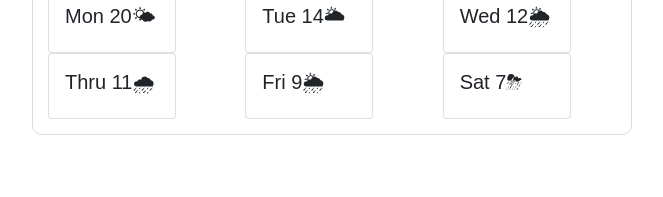
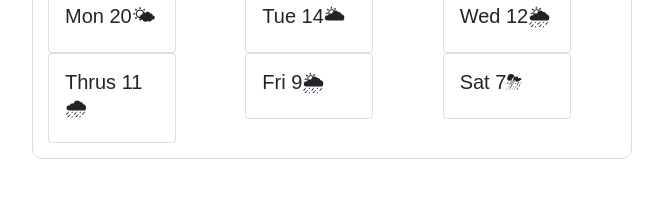
Before and after one commit to Mjb222/Weather-App-M, a plain HTML site: page index.html in a window 1280 px wide. Shown: the part 323-520 px from the top of the page, 308-971 px from the left. Drawn offline with nearby package versions, Linux system fonts and the light colour scheme; no server answers.

Commit message:
Update index.html
Testing sync with github and netlify

```diff
--- a/index.html
+++ b/index.html
@@ -96,7 +96,7 @@
             <div class="col">
               <div class="card" style="width: 8rem;">
                   <div class="card-body">
-                    <h5 class="card-title"> Thru 11🌧</h5>
+                    <h5 class="card-title"> Thrus 11🌧</h5>
                   </div>
                   </div>
                    </div>
```
